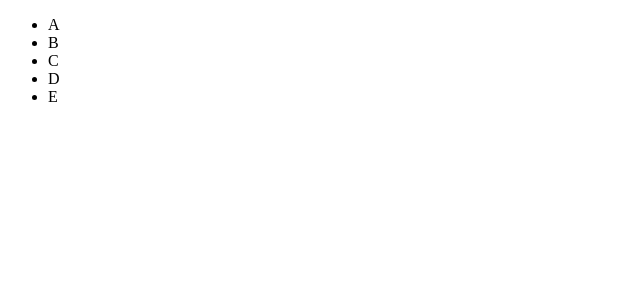
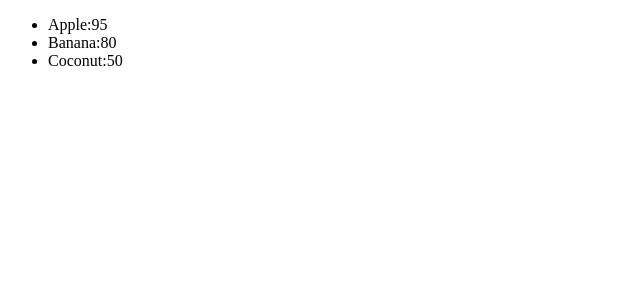
Before and after one commit to saviinda/ReactJs-, a React (Vite) app: page / in a window 1280 px wide. Shown: the top 300 px of the page, without its empty margins (0-640 px from the left). Built offline with nearby package versions, Linux system fonts and the light colour scheme.

Commit message:
array mapped using key value

```diff
--- a/src/List.jsx
+++ b/src/List.jsx
@@ -1,7 +1,13 @@
 function List(){
-    const words = ["A","B","C","D","E"];
+    const fruits = [
+        {id:1,name:"Apple",calories:95},
+        {id:2,name:"Banana",calories:80},
+        {id:3,name:"Coconut",calories:50}
+    ];
 
-    const listItems = words.map(words => <li>{words}</li>);
+    const listItems = fruits.map(fruits => <li key={fruits.id}>{fruits.name}:
+                                            {fruits.calories}
+                                          </li>);
 
     return(<ul>{listItems}</ul>);
 }
```
